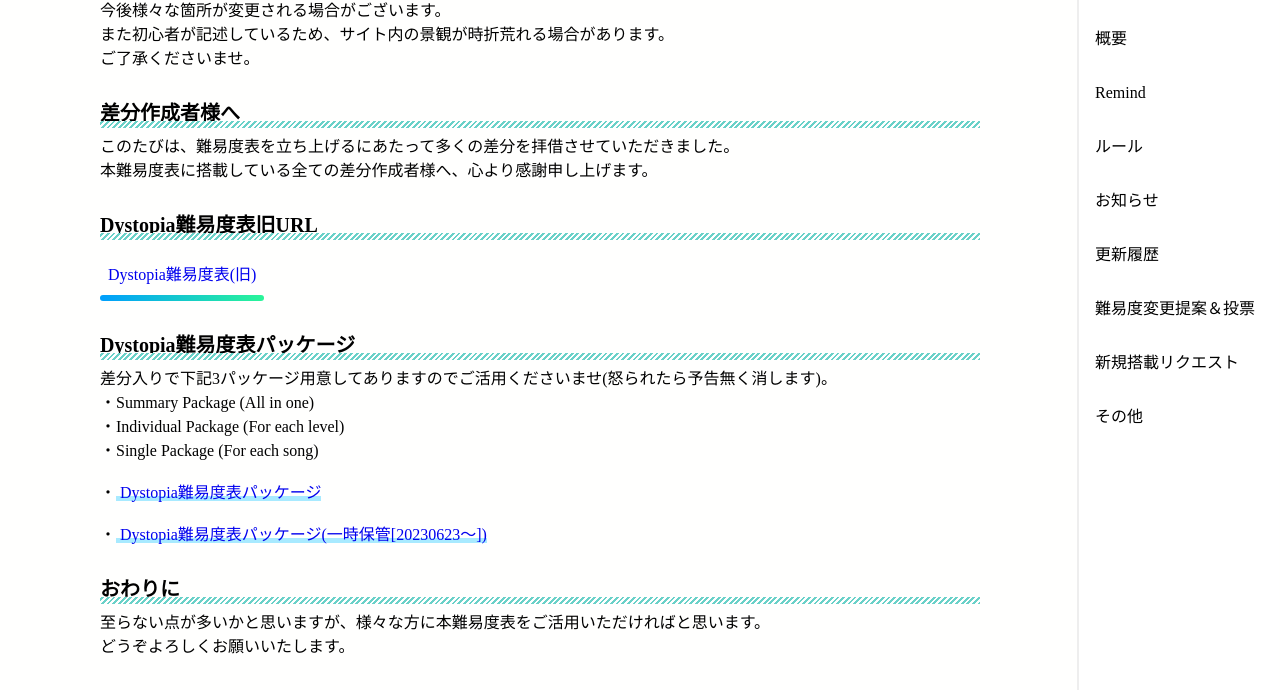
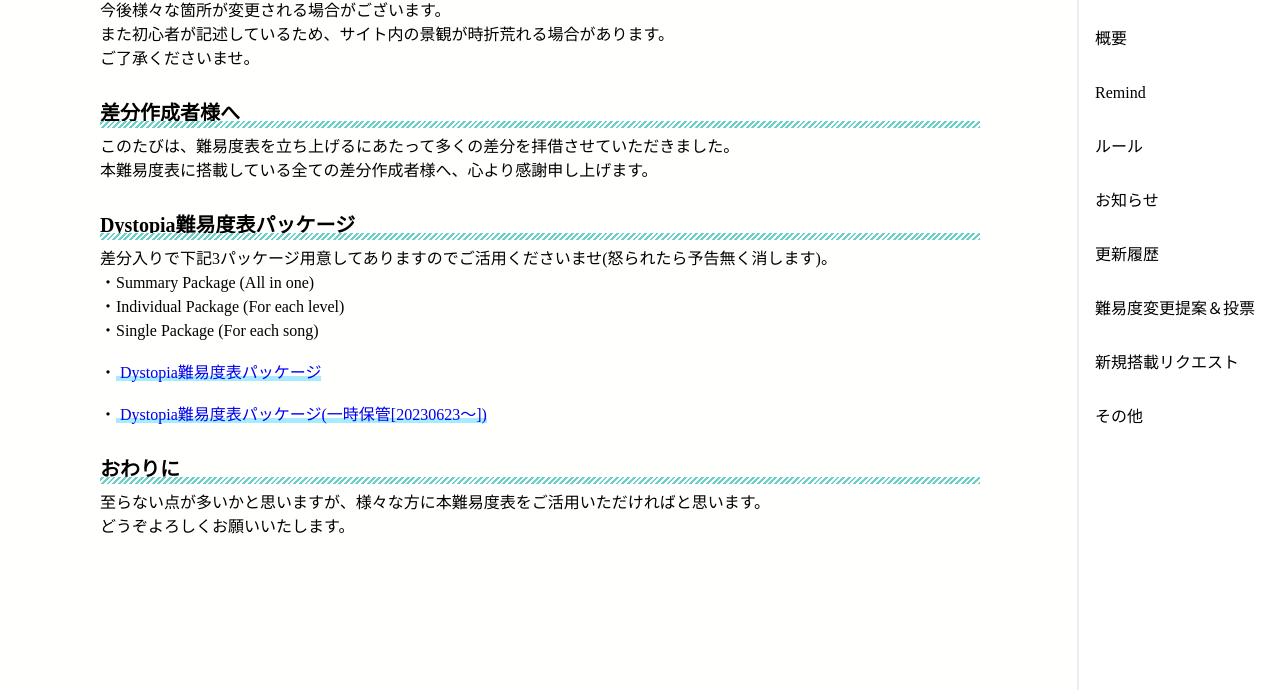
Before and after one commit to monyubms/Dystopia, a plain HTML site: page other.html in a window 1280 px wide. Shown: the part 115-805 px from the top of the page. Drawn offline with nearby package versions, Linux system fonts and the light colour scheme.

Commit message:
Update other.html

```diff
--- a/other.html
+++ b/other.html
@@ -89,11 +89,6 @@
 このたびは、難易度表を立ち上げるにあたって多くの差分を拝借させていただきました。<br>
 本難易度表に搭載している全ての差分作成者様へ、心より感謝申し上げます。<br><br>
 
-<h2>Dystopia難易度表旧URL</h2>
-<p class="br2">
-<a href="https://monibms.web.fc2.com/dystopia.html" target="_blank" style="display:inline">Dystopia難易度表(旧)</a><br>
-</p><br><br>
-
 <h2>Dystopia難易度表パッケージ</h2>
 差分入りで下記3パッケージ用意してありますのでご活用くださいませ(怒られたら予告無く消します)。<br>
 ・Summary Package (All in one)<br>
```
